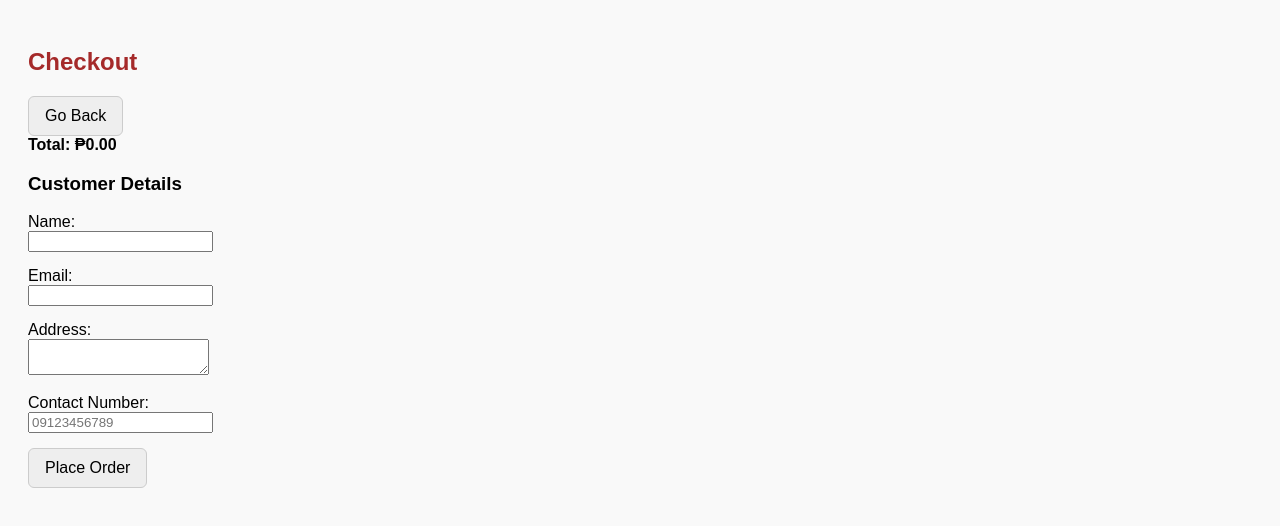
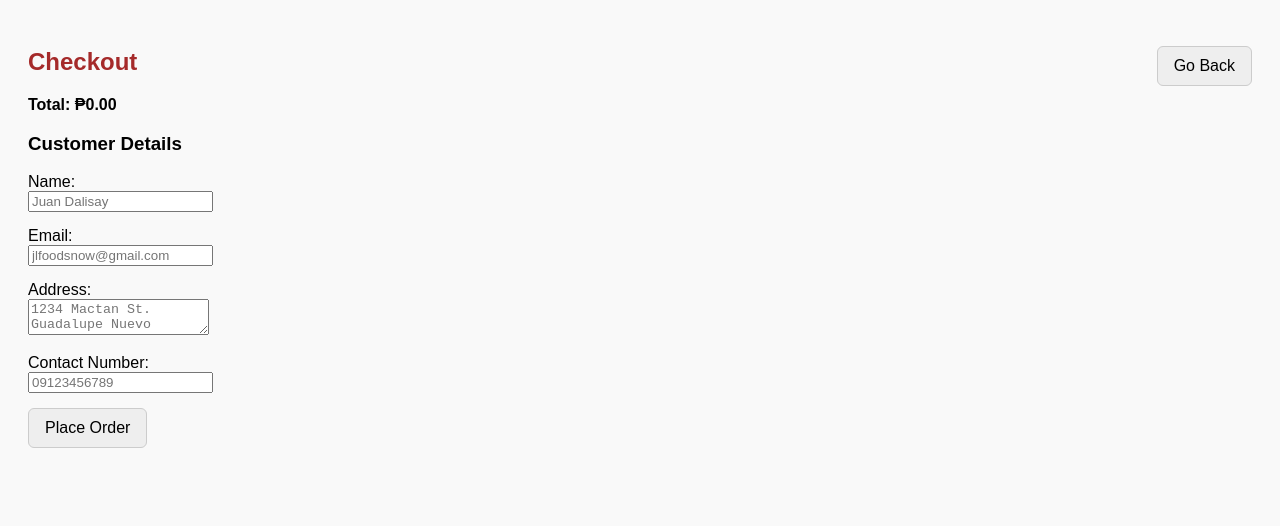
Before and after one commit to JLIM2002/jlfoods, a plain HTML site: page checkout.html in a window 1280 px wide. Drawn offline with Linux system fonts and the light colour scheme.

Commit message:
Update checkout.html

```diff
--- a/checkout.html
+++ b/checkout.html
@@ -20,6 +20,7 @@
     .form-group {
       margin-bottom: 15px;
     }
+
     button {
     padding: 10px 16px;
     font-size: 16px;
@@ -34,12 +35,24 @@
     background-color: #ddd;
     }
 
+    .gobackbutton {
+    padding: 10px 16px;
+    font-size: 16px;
+    right: 10px;
+    background-color: #eee;
+    border: 1px solid #ccc;
+    border-radius: 6px;
+    cursor: pointer;
+    float: right;
+    margin-top: -50px;
+    }
+
   </style>
 </head>
 <body>
 
 <h2>Checkout</h2>
-    <button onclick="history.back()">Go Back</button>
+    <button class="gobackbutton" onclick="history.back()">Go Back</button>
 
 
 <div id="checkout-cart"></div>
@@ -49,15 +62,15 @@
 <form id="order-form">
   <div class="form-group">
     <label>Name:</label><br>
-    <input type="text" name="name" required />
+    <input type="text" name="name" placeholder="Juan Dalisay" required />
   </div>
   <div class="form-group">
     <label>Email:</label><br>
-    <input type="email" name="email" required />
+    <input type="email" name="email" placeholder="jlfoodsnow@gmail.com" required />
   </div>
   <div class="form-group">
     <label>Address:</label><br>
-    <textarea name="address" required></textarea>
+    <textarea name="address" placeholder="1234 Mactan St. Guadalupe Nuevo" required></textarea>
   </div>
   <div class="form-group">
     <label>Contact Number:</label><br>
```
